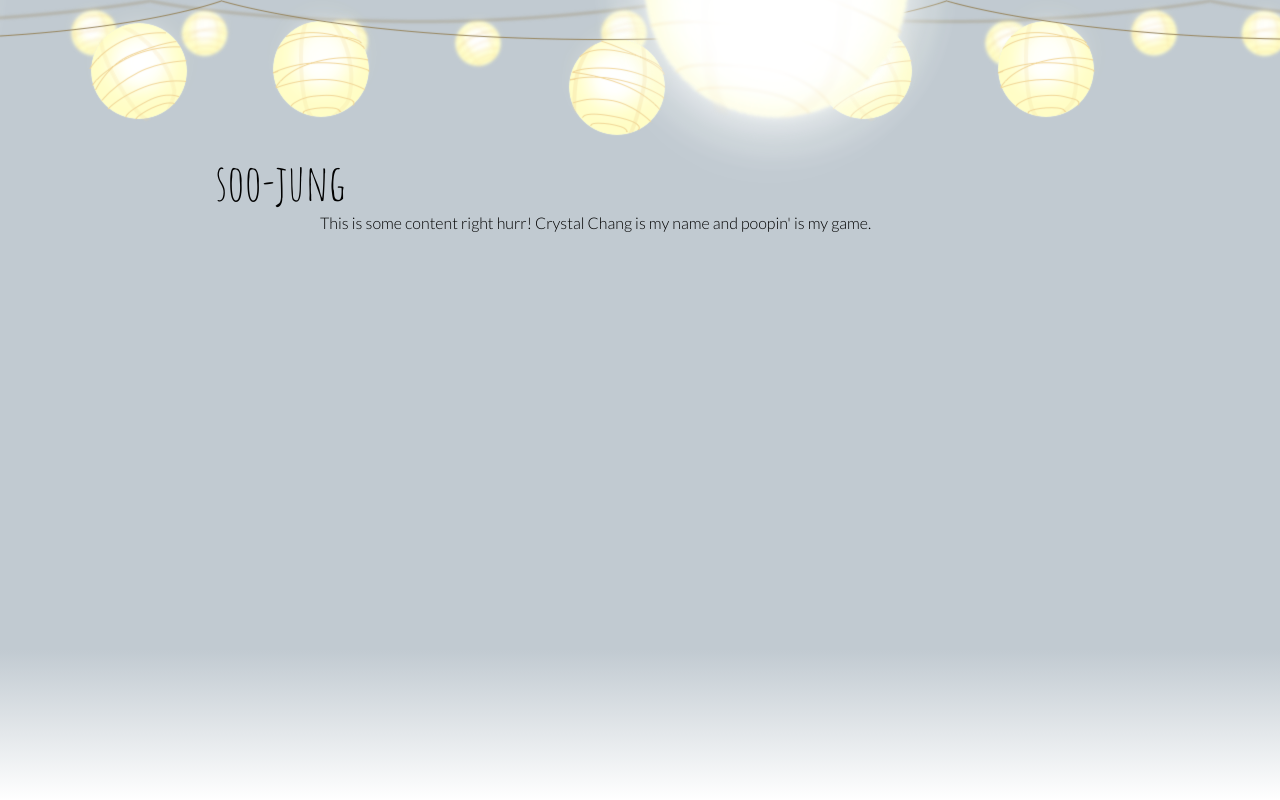
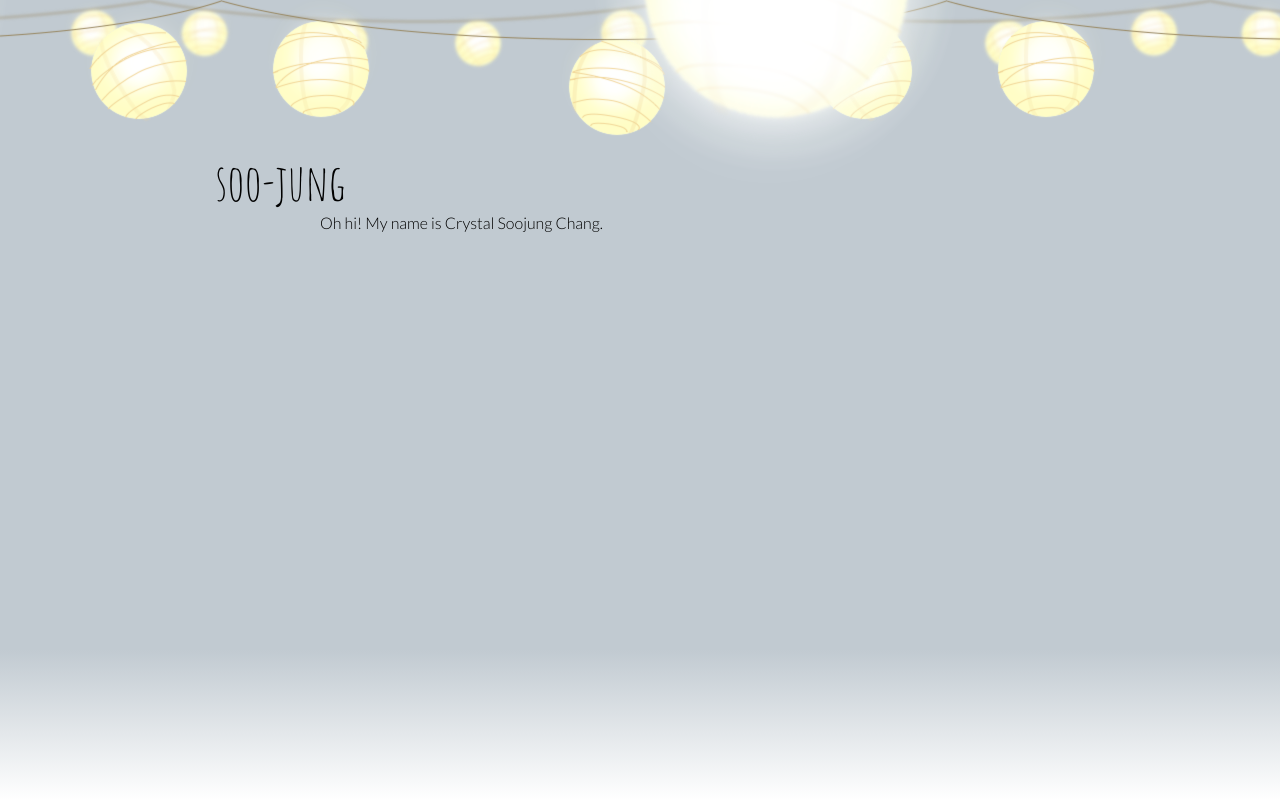
Before and after one commit to crystalschang/soojung, a website: page index.html in a window 1280 px wide. Drawn offline with Linux system fonts and the light colour scheme; a web font is replaced by a local one.

Commit message:
no more poop info

```diff
--- a/index.html
+++ b/index.html
@@ -45,7 +45,7 @@
 <div id="main">
 	<div id="title">soo-jung</div>
 	<div id="content">
-	This is some content right hurr! Crystal Chang is my name and poopin' is my game.
+	Oh hi! My name is Crystal Soojung Chang.
 	</div>
 </div>
 </div>
```
